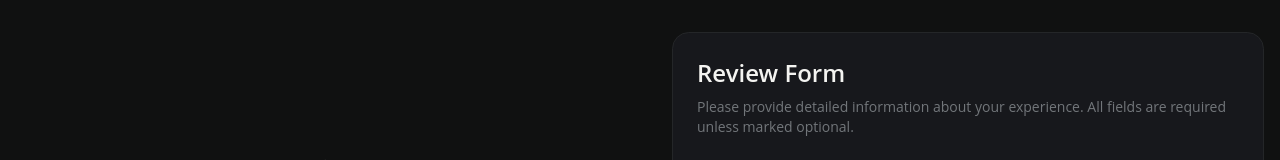
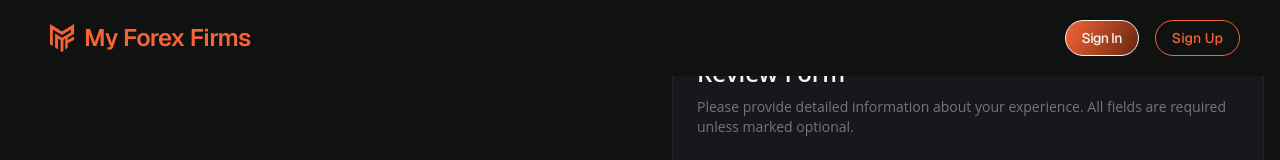
Before and after one commit to Akash-cloud001/my-forex-firms, a Next.js app: page /post-review in a window 1280 px wide. Shown: the top 160 px of the page. Built offline with nearby package versions, Linux system fonts and the light colour scheme; no server answers.

Commit message:
feat: Enable Navbar and BottomBar components in WebsiteLayout
- Imported Navbar and BottomBar components into the WebsiteLayout for improved site navigation and user experience.
- Removed commented-out code to clean up the layout file.

```diff
--- a/src/app/(website)/layout.tsx
+++ b/src/app/(website)/layout.tsx
@@ -1,6 +1,6 @@
 import React from "react";
-// import Navbar from "@/components/website/navbar";
-// import BottomBar from "@/components/website/bottombar";
+import Navbar from "@/components/website/navbar";
+import BottomBar from "@/components/website/bottombar";
 const WebsiteLayout = ({
   children,
 }: Readonly<{
@@ -9,9 +9,9 @@ const WebsiteLayout = ({
   return (
     <section className="bg-background min-h-screen w-full">
        {/* pt-14 */}
-      {/* <Navbar /> */}
+      <Navbar />
       {children}
-      {/* <BottomBar /> */}
+      <BottomBar />
     </section>
   );
 };
```
